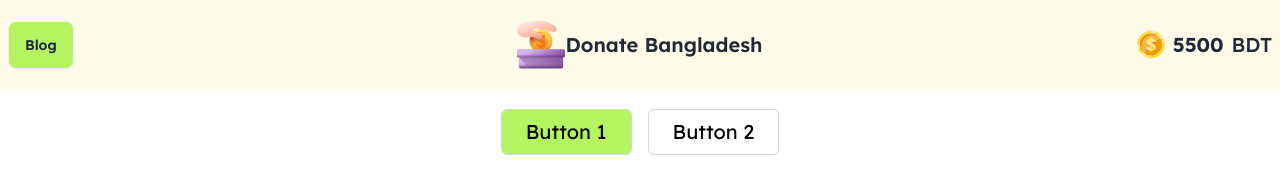
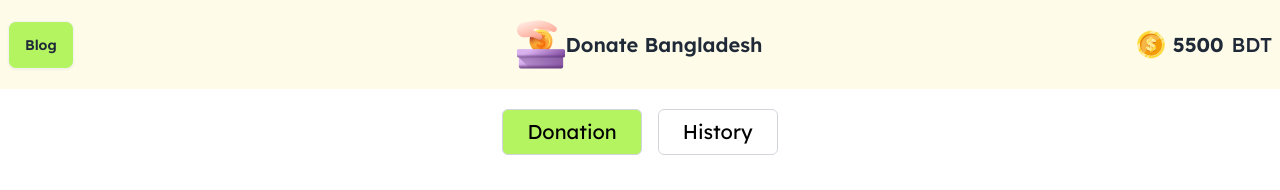
Before and after one commit to Sais-opu/ph-5-assignment, a plain HTML site: page index.html in a window 1280 px wide. Shown: the top 190 px of the page. Drawn offline with nearby package versions, Linux system fonts and the light colour scheme.

Commit message:
kahini life ki

```diff
--- a/index.html
+++ b/index.html
@@ -22,15 +22,6 @@
             <nav class="bg-yellow-50">
                 <div class="navbar py-5">
                     <div class="navbar-start">
-                        <!-- <div class="dropdown">
-                            <div tabindex="0" role="button" class="btn btn-ghost lg:hidden">
-                                <svg xmlns="http://www.w3.org/2000/svg" class="h-5 w-5" fill="none" viewBox="0 0 24 24"
-                                    stroke="currentColor">
-                                    <path stroke-linecap="round" stroke-linejoin="round" stroke-width="2"
-                                        d="M4 6h16M4 12h8m-8 6h16" />
-                                </svg>
-                            </div>
-                        </div> -->
                         <button class="btn bg-[#B4F461] font-semibold"
                             onclick="window.location.href='blog.html'">Blog</button>
                     </div>
@@ -44,31 +35,19 @@
                         <h4 class="">BDT</h4>
                     </div>
                 </div>
-
             </nav>
             <!-- navbar end -->
             <!-- donation and history button start -->
-            <!-- <div class="text-center p-4 backdrop-blur-lg ">
-                <button id="btn-donation"
-                    class="btn btn-outline btn-success backdrop-blur font-semibold">Donation</button>
-                <button id="btn-history" class="btn btn-outline btn-success backdrop-blur font-medium">History</button>
-            </div> -->
-            <!-- testing -->
-
-            <!-- test case-2 -->
             <div class="flex gap-4 justify-center p-5 backdrop-blur-lg">
                 <button id="btn-donation"
                     class="bg-[#B4F461] text-black border border-gray-300 px-6 py-2 rounded-md transition duration-100 hover:bg-gray-300 focus:bg-[#B4F461] focus:outline-none">
-                    Button 1
+                    Donation
                 </button>
                 <button id="btn-history"
                     class="bg-white text-black border border-gray-300 px-6 py-2 rounded-md transition duration-200 hover:bg-gray-300 focus:bg-[#B4F461] focus:outline-none">
-                    Button 2
+                    History
                 </button>
             </div>
-
-
-
             <!-- donation and history button end -->
         </section>
         <!-- card start-Noakhali -->
@@ -141,9 +120,7 @@
                             </p>
                             <input type="text" id="input-2" placeholder="Write Donation Amount"
                                 class="input input-bordered w-full text-light text-base " /><br>
-
                             <!-- modal -->
-                            <!-- Button to trigger the modal -->
                             <button id="donate-feni" class="btn bg-[#B4F461] w-full my-3 font-semibold">Donation
                                 Now</button>
                             <!-- Modal structure -->
@@ -151,7 +128,6 @@
                                 <div class="modal-box modal-middle text-center">
                                     <h3 class="text-5xl font-bold">Congrats!</h3>
                                     <div class="flex justify-center">
-                                        <!-- Added this wrapper div for centering the image -->
                                         <img src="assets/coin.png" class="coin-img" alt="">
                                     </div>
                                     <p class="py-4">You Have Donated for HumanKind</p>
@@ -209,7 +185,6 @@
                                     </div>
                                 </div>
                             </dialog>
-
                             <!-- modal end -->
                         </div>
                     </div>
@@ -218,14 +193,11 @@
             <!-- Movement end -->
         </section>
         <!-- history part start -->
-
         <section id="container" class="hidden my-6 mx-auto max-w-2xl bg-gray-100  rounded ">
-
         </section>
         <!-- history part end -->
         <!-- footer -->
         <footer class=" bg-yellow-50 pb-32">
-
         </footer>
     </main>
     <script src="js/utillities.js"></script>
--- a/js/donate.js
+++ b/js/donate.js
@@ -7,10 +7,8 @@
  *
  */
 document.getElementById('donate-nok').addEventListener('click', function (event) {
-    // Ensure your logic here is correct
     const input_1 = getInputFieldValueById('input-1');
     const cash = getTextFieldValueById('limit');
-
     if (isNaN(input_1) || input_1 < 0) {
         alert('Failed to cash out.');
         return;
@@ -114,8 +112,6 @@ document.getElementById('donate-mov').addEventListener('click', function (event)
             alert('Not enough Money.');
             return;
         }
-
-
         document.getElementById('my_modal_1').showModal();
     }
 });
```
Also changed, not shown: blog.html (+0 -1 lines).
